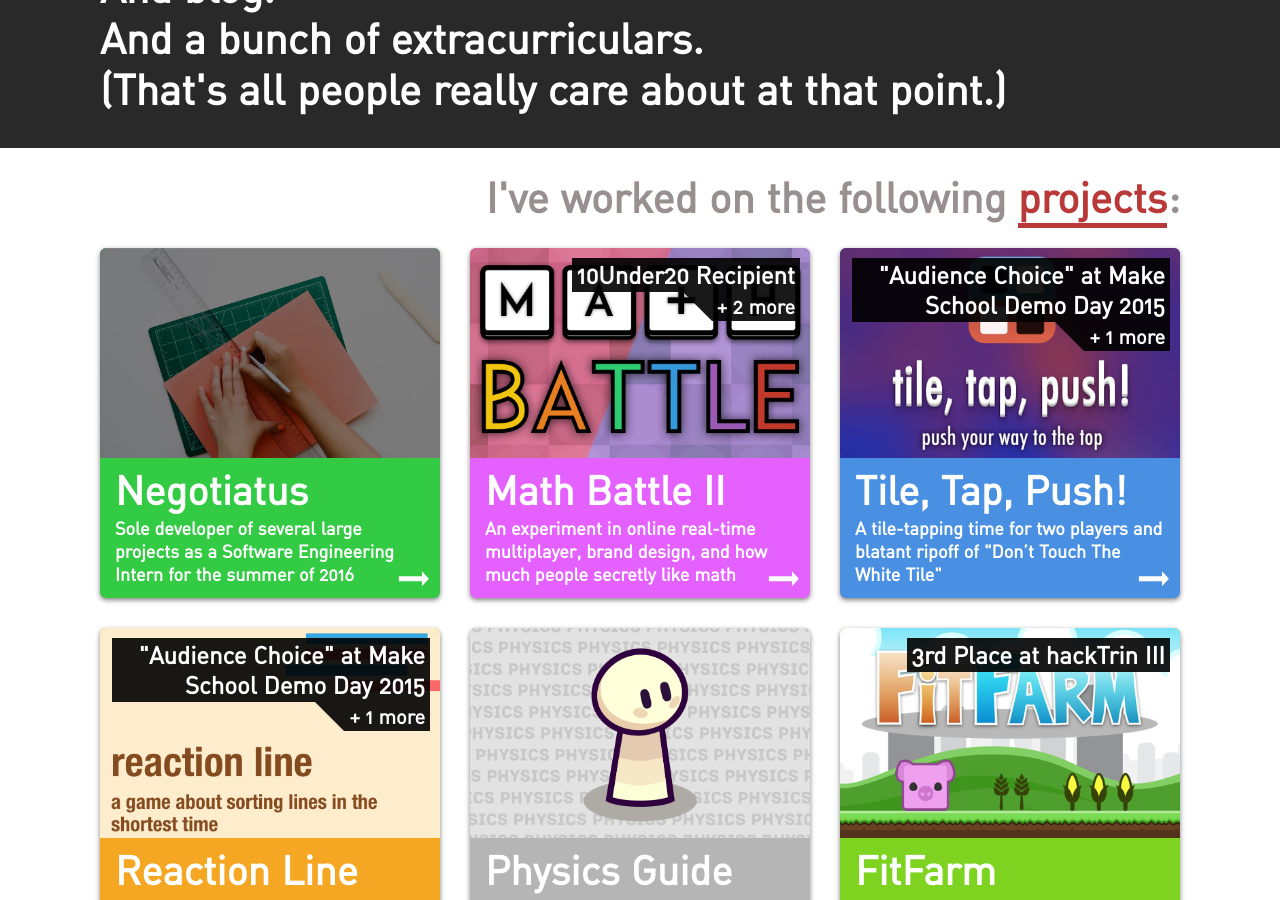
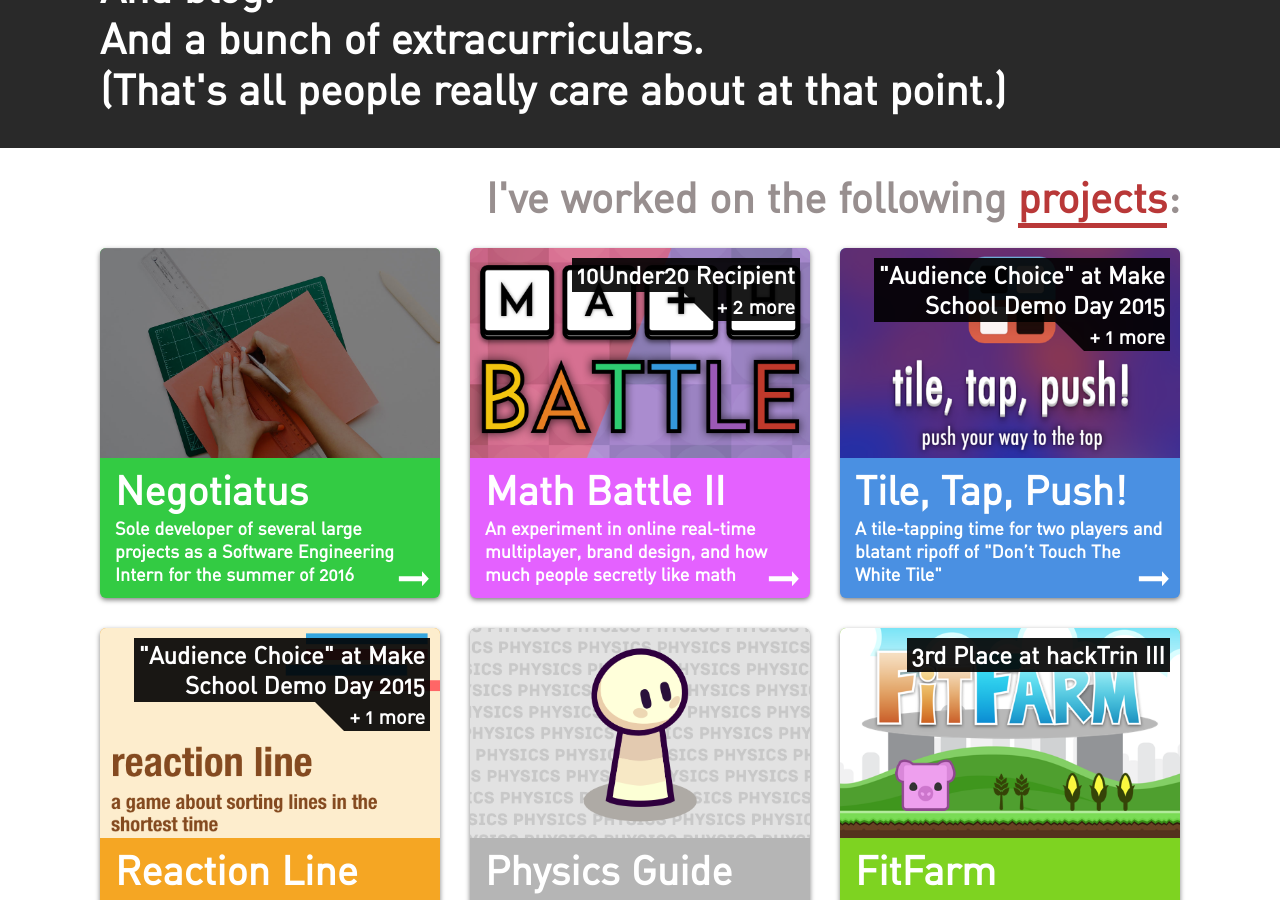
Before and after one commit to ZacharyEspiritu/zacharyespiritu.github.io, a Jekyll site: the page built from index.html, in a window 1280 px wide and 900 px high, scrolled down 988 px. Built offline with Jekyll 4.4.1, drawn with Linux system fonts in a browser that asks for light colours.

Commit message:
Add linebreaks to fix visual bug

```diff
--- a/_projects/03 tile-tap-push.markdown
+++ b/_projects/03 tile-tap-push.markdown
@@ -5,7 +5,7 @@
 tagline: A tile-tapping time for two players and blatant ripoff of "Don’t Touch The White Tile"
 card_color: "#4A90E2"
 awards:
-  - "\"Audience Choice\" at Make School Demo Day 2015"
+  - "\"Audience Choice\" at Make<br>School Demo Day 2015"
   - "\"Student Choice Runner-up\" at Make School Demo Day 2015"
 ---
 
--- a/_projects/04 reaction-line.markdown
+++ b/_projects/04 reaction-line.markdown
@@ -5,7 +5,7 @@
 tagline: An allegory for political divisiveness in the United States, or a game about sorting lines in the shortest time
 card_color: "#F5A623"
 awards:
-  - "\"Audience Choice\" at Make School Demo Day 2015"
+  - "\"Audience Choice\" at Make<br>School Demo Day 2015"
   - "\"Student Choice Runner-up\" at Make School Demo Day 2015"
 ---
 
```
